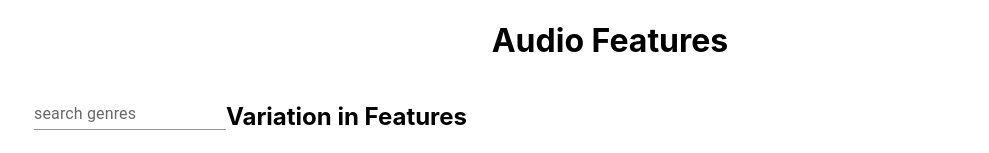
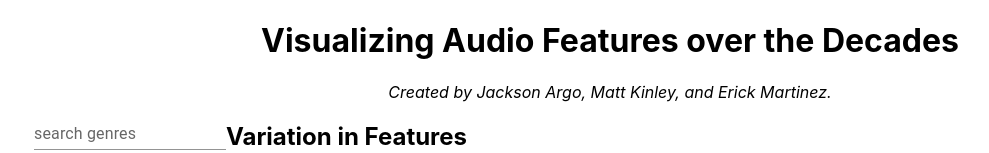
Before and after one commit to jacksonargo/song-visualizations, a React (Create React App) app: page / in a window 1280 px wide. Shown: the top 153 px of the page, without its empty margins (30-1019 px from the left). Built offline with nearby package versions, Linux system fonts and the light colour scheme.

Commit message:
add our names

```diff
--- a/src/App.tsx
+++ b/src/App.tsx
@@ -38,8 +38,9 @@ function App() {
     <Suspense fallback={loadingMessage}>
       <Container>
         <Grid container>
-          <Grid item xs={12}>
-            <h1 style={{ textAlign: "center" }}>Audio Features</h1>
+          <Grid item xs={12} style={{ textAlign: "center" }}>
+            <h1>Visualizing Audio Features over the Decades</h1>
+            <em>Created by Jackson Argo, Matt Kinley, and Erick Martinez.</em>
           </Grid>
           <Grid item xs={2}>
             <SelectGenre
```
